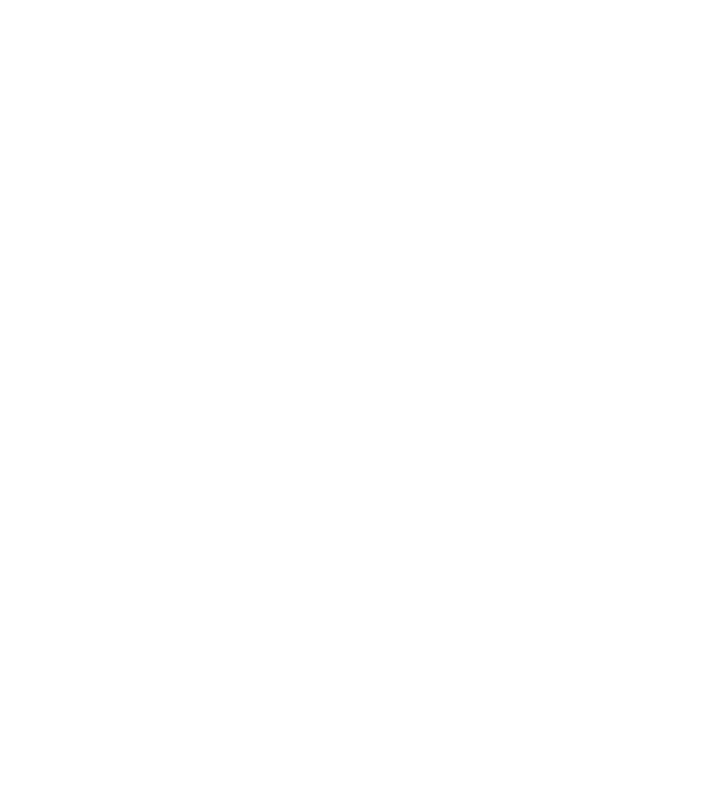
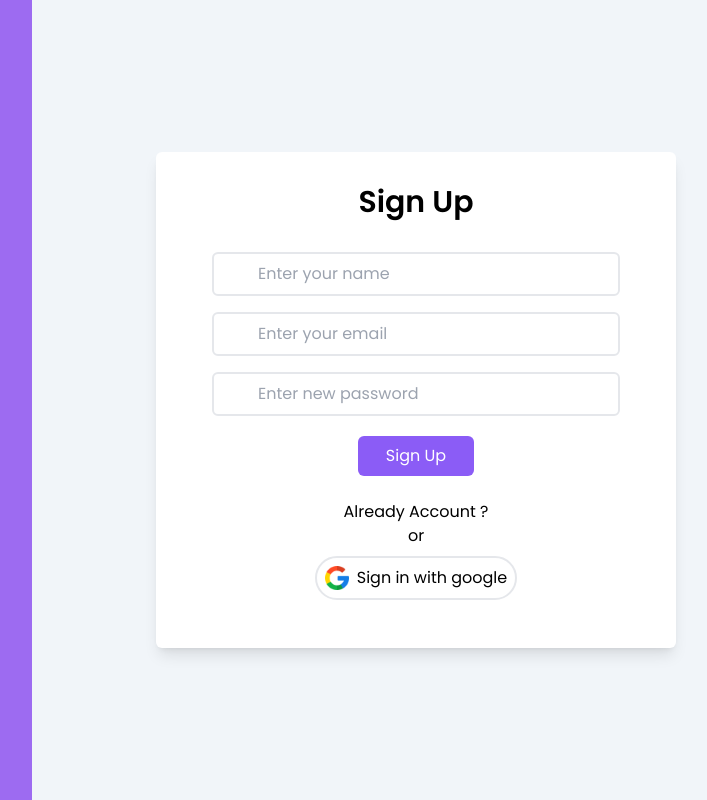
Before and after one commit to MidhunPM6/WorkBridge_Job_Portal-front-end, a React (Create React App) app: page /signup in a window 1280 px wide. Before the commit this address had no page. Shown: the whole page, without its empty margins (480-1187 px from the left). Built offline with nearby package versions, Linux system fonts and the light colour scheme.

Commit message:
changes made in footer, Login and sign up page created (only design is completed)

```diff
--- a/src/App.js
+++ b/src/App.js
@@ -1,6 +1,8 @@
 import { Routes  ,Route} from "react-router-dom";
 import Home from "./Pages/Home";
 import ServicePage from "./Components/Services/Services";
+import Siginup from "./Pages/Siginup";
+import Login from "./Pages/Loginn";
 
 
 
@@ -12,6 +14,10 @@
     <Routes>
       <Route path="/" element={<Home/>} />
       <Route path="/service" element={<ServicePage/>} />
+      <Route path="/signup" element={<Siginup/>} />
+      <Route path="/login" element={<Login/>} />
+
+
 
     </Routes>
     </>
--- a/src/Components/About/Aboutus.jsx
+++ b/src/Components/About/Aboutus.jsx
@@ -8,11 +8,11 @@
         <div>
           <img src={aboutimg} alt="" className="w-[90vh] lg:m-10 lg:mt-32 " />
         </div>
-        <div className=" lg:flex-col lg:mt-20 lg:w-[55vh]  ">
-          <h1 className="pl-[17vh] lg:pl-[17vh] font-semibold text-3xl text-violet-600">
+        <div className="lg:mt-20 lg:w-[55vh] flex flex-col items-center lg:items-start">
+          <h1 className="text-2xl lg:text-3xl font-semibold text-violet-600 text-center lg:text-left mb-4 lg:mb-0">
             About Us
           </h1>
-          <p className="p-4 text-gray-600">
+          <p className="p-4 text-gray-600 text-center lg:text-left">
             Welcome to TaskEasy, your one-stop platform designed to simplify and
             enhance the way you manage tasks, collaborate with teams, and bring
             creative ideas to life. Our mission is to empower individuals and
@@ -20,17 +20,20 @@
             productivity, creativity, and seamless collaboration.
           </p>
 
-          <h1 className="pl-[11vh] lg:pl-[11vh] font-semibold text-3xl text-violet-600">
-            Why Choose Us ?
+          <h1 className="text-2xl lg:text-3xl font-semibold text-violet-600 text-center lg:text-left mt-6 lg:mt-12">
+            Why Choose Us?
           </h1>
-
-          <p className="p-4 text-gray-600">
+          <p className="p-4 text-gray-600 text-center lg:text-left">
             We believe that productivity and creativity go hand-in-hand. Our
             platform is built for those who want to maximize efficiency without
             compromising on quality. By combining powerful features with a
             user-friendly interface, we provide a seamless experience for
             individuals, teams, and businesses alike.
           </p>
+
+          <button className="mt-4 mb-8 lg:mb-2 text-lg border-2 border-violet-600 py-2 px-8 lg:px-12 rounded-md text-gray-600 hover:underline underline-offset-8 hover:text-violet-600 hover:border-gray-50">
+            Learn More
+          </button>
         </div>
       </div>
     </>
--- /dev/null
+++ b/src/Components/Authentication/Login.jsx
@@ -0,0 +1,48 @@
+import React from 'react'
+import { useNavigate } from 'react-router-dom'
+import googleimg from '../../assets/google.png'
+
+
+const Login = () => {
+  const navigate =useNavigate()
+  return (
+    <>
+    <div className="lg:flex font-poppins">
+        <div className="h-32 lg:w-[40vw] lg:h-[100vh] bg-violet-600 opacity-75"></div>
+        <div className="lg:w-[60vw] lg:h-[100vh]  lg: flex flex-col items-center lg:pt-36 pt-4 bg-slate-100 ">
+          <div className="flex flex-col place-items-center bg-white m-2 p-4 lg:p-8 rounded-md  shadow-lg">
+            <h1 className="text-2xl lg:text-3xl font-semibold ">Login</h1>
+            <form
+              action=""
+              className="flex flex-col place-items-center p-4 lg:pt-6 "
+            >
+
+              <input
+                type="text"
+                placeholder="Enter your email"
+                className="m-2 py-2 lg:m-2 lg:py-2 lg:px-11 rounded-md flex text-start outline-none border-2  border-gray-200 hover:border-violet-200 focus:border-violet-300"
+              />
+              <input
+                type="text"
+                placeholder="Enter new password"
+                className="m-2 py-2 lg:m-2 lg:py-2 lg:px-11 rounded-md flex text-start outline-none border-2  border-gray-200 hover:border-violet-200 focus:border-violet-300"
+              />
+              <button className="m-2 py-2 px-7 bg-violet-500 rounded-md text-white mt-3 hover:bg-violet-600">
+                Login
+              </button>
+             <button onClick={()=>navigate("/signup")} className='pt-4 hover:underline '>Create new account ?</button>
+
+              <h1>or</h1>
+              <div className="flex p-2 mt-2 border-2 border-gray-200 rounded-full ">
+                <img src={googleimg} alt="" className="w-6 mr-2" />
+                <p>Sign in with google</p>
+              </div>
+            </form>
+          </div>
+        </div>
+      </div>
+    </>
+  )
+}
+
+export default Login
--- /dev/null
+++ b/src/Components/Authentication/SignUp.jsx
@@ -0,0 +1,52 @@
+import React from "react";
+import googleimg from "../../assets/google.png";
+import { useNavigate } from "react-router-dom";
+
+
+const SignUp = () => {
+  const navigate= useNavigate()
+  return (
+    <>
+      <div className="lg:flex font-poppins">
+        <div className="h-32 lg:w-[40vw] lg:h-[100vh] bg-violet-600 opacity-75"></div>
+        <div className="lg:w-[60vw] lg:h-[100vh]  lg: flex flex-col items-center lg:pt-36 pt-4 bg-slate-100 ">
+          <div className="flex flex-col place-items-center bg-white m-2 p-4 lg:p-8 rounded-md  shadow-lg">
+            <h1 className="text-2xl lg:text-3xl font-semibold ">Sign Up</h1>
+            <form
+              action="submit"
+              className="flex flex-col place-items-center p-4 lg:pt-6 "
+            >
+              <input
+                type="text"
+                placeholder="Enter your name"
+                className="m-2 py-2 lg:m-2 lg:py-2 lg:px-11 rounded-md flex text-start outline-none border-2  border-gray-200 hover:border-violet-200 focus:border-violet-300  "
+              />
+              <input
+                type="text"
+                placeholder="Enter your email"
+                className="m-2 py-2 lg:m-2 lg:py-2 lg:px-11 rounded-md flex text-start outline-none border-2  border-gray-200 hover:border-violet-200 focus:border-violet-300"
+              />
+              <input
+                type="text"
+                placeholder="Enter new password"
+                className="m-2 py-2 lg:m-2 lg:py-2 lg:px-11 rounded-md flex text-start outline-none border-2  border-gray-200 hover:border-violet-200 focus:border-violet-300"
+              />
+              <button className="m-2 py-2 px-7 bg-violet-500 rounded-md text-white mt-3 hover:bg-violet-600">
+                Sign Up
+              </button>
+             <button onClick={()=>navigate("/login")} className="pt-4 lg:hover:underline ">Already Account ?</button>
+
+              <h1>or</h1>
+              <div className="flex p-2 mt-2 border-2 border-gray-200 rounded-full ">
+                <img src={googleimg} alt="" className="w-6 mr-2" />
+                <p>Sign in with google</p>
+              </div>
+            </form>
+          </div>
+        </div>
+      </div>
+    </>
+  );
+};
+
+export default SignUp;
--- a/src/Components/Footer/Footer.jsx
+++ b/src/Components/Footer/Footer.jsx
@@ -3,35 +3,31 @@
 const Footer = () => {
   return (
     <>
-    <div className='lg:h-[40vh] bg-violet-600 opacity-80 text-white font-poppins flex justify-between items-center lg:mt-20' id="contact">
-        <div className='p-12'>
-        <h1 className='text-xl'>Contact Us</h1>
-        <p className='lg:pt-4'>123 Innovation Drive, Suite 400,<br /> Techville, CA 94016, <br />United States</p>
-        </div>
-        <div className='lg:pt-10 lg:flex'>
-            <div className='p-3 space-y-3 flex flex-col'>
-            <button >Documentation</button>
-            <button >Enquiry</button>
-            <button>Help</button>
+    <div className='lg:h-[40vh] bg-violet-600 opacity-80 text-white font-poppins flex flex-col lg:flex-row justify-between items-center lg:mt-20 p-8 lg:p-12' id="contact">
+  <div className='mb-8 lg:mb-0'>
+    <h1 className='text-2xl lg:text-xl'>Contact Us</h1>
+    <p className='lg:pt-4 text-center lg:text-left'>
+      123 Innovation Drive, Suite 400,<br /> Techville, CA 94016,<br /> United States
+    </p>
+  </div>
+  <div className='flex lg:pt-10'>
+    <div className='p-3 space-y-3 flex flex-col items-center lg:items-start'>
+      <button className='hover:underline'>Documentation</button>
+      <button className='hover:underline'>Enquiry</button>
+      <button className='hover:underline'>Help</button>
+    </div>
+    <div className='p-3 space-y-3 flex flex-col items-center lg:items-start'>
+      <button className='hover:underline'>Home</button>
+      <button className='hover:underline'>Services</button>
+      <button className='hover:underline'>About Us</button>
+    </div>
+  </div>
+  <div className='flex flex-col items-center lg:items-center lg:mr-52 lg:pt-10'>
+    <h1 className='text-4xl lg:text-5xl'>TaskEasy</h1>
+    <p className='text-sm pt-1 text-center'>Innovative task management tool</p>
+  </div>
+</div>
 
-
-            </div>
-            <div className='p-3 space-y-3 flex flex-col'>
-            <button >Home</button>
-            <button >Services</button>
-            <button >About Us</button>
-
-
-            </div>
-
-
-        </div>
-        <div className='lg:mr-52 lg:pt-10 lg:flex flex-col items-center'>
-            <h1 className='text-5xl   '>TaskEasy</h1>
-            <p className='text-sm pt-1'>Inovative task management tool</p>
-
-        </div>
-    </div>
     </>
   )
 }
--- a/src/Components/Main-Page/NavBar.js
+++ b/src/Components/Main-Page/NavBar.js
@@ -1,7 +1,13 @@
 import React from "react";
+import { useNavigate } from "react-router-dom";
+
 import { NavHashLink } from 'react-router-hash-link';
 
+
 const NavBar = () => {
+  const navigate = useNavigate()
+
+
   return (
     <>
       <div className="flex flex-col lg:flex-row justify-between items-center p-6 border-b-2 border-gray-200 h-auto lg:h-20">
@@ -23,7 +29,7 @@
 
   <div className="flex justify-between w-full lg:w-auto mt-4 lg:mt-0">
     <div className="pr-0 lg:pr-16 font-poppins">
-      <button className="text-lg bg-violet-600 py-2 px-6 lg:px-10 text-white rounded-md shadow-md hover:bg-violet-700">
+      <button onClick={()=>navigate('/signup')} className="text-lg bg-violet-600 py-2 px-6 lg:px-10 text-white rounded-md shadow-md hover:bg-violet-700">
         Login
       </button>
     </div>
--- /dev/null
+++ b/src/Pages/Loginn.js
@@ -0,0 +1,12 @@
+import React from 'react'
+import Login from '../Components/Authentication/Login'
+
+const Loginn = () => {
+  return (
+    <div>
+      <Login />
+    </div>
+  )
+}
+
+export default Loginn
--- /dev/null
+++ b/src/Pages/Siginup.js
@@ -0,0 +1,12 @@
+import React from 'react'
+import SignUp from '../Components/Authentication/SignUp'
+
+const Siginup = () => {
+  return (
+    <div>
+      <SignUp/>
+    </div>
+  )
+}
+
+export default Siginup
```
Also changed, not shown: src/assets/google.png (added).
